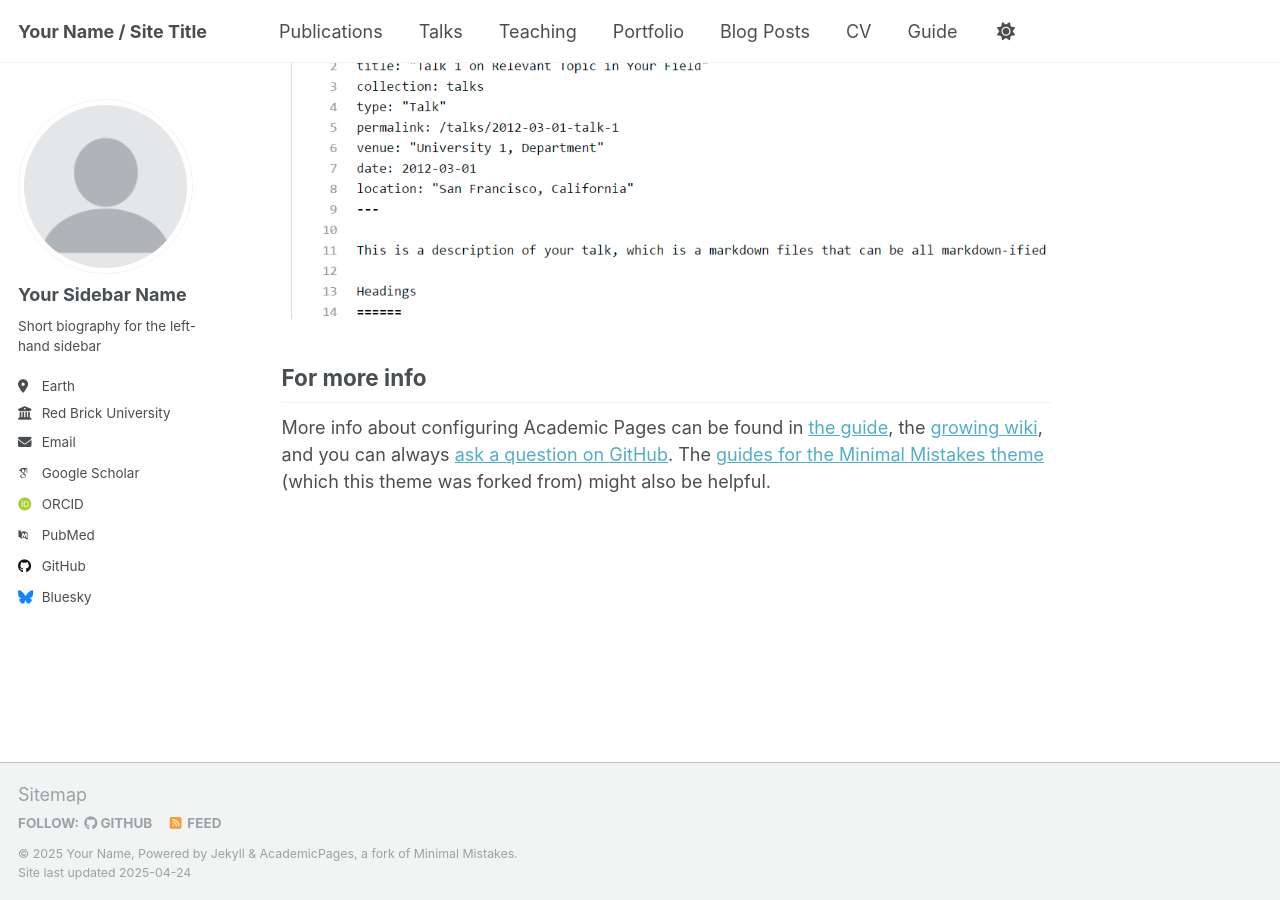
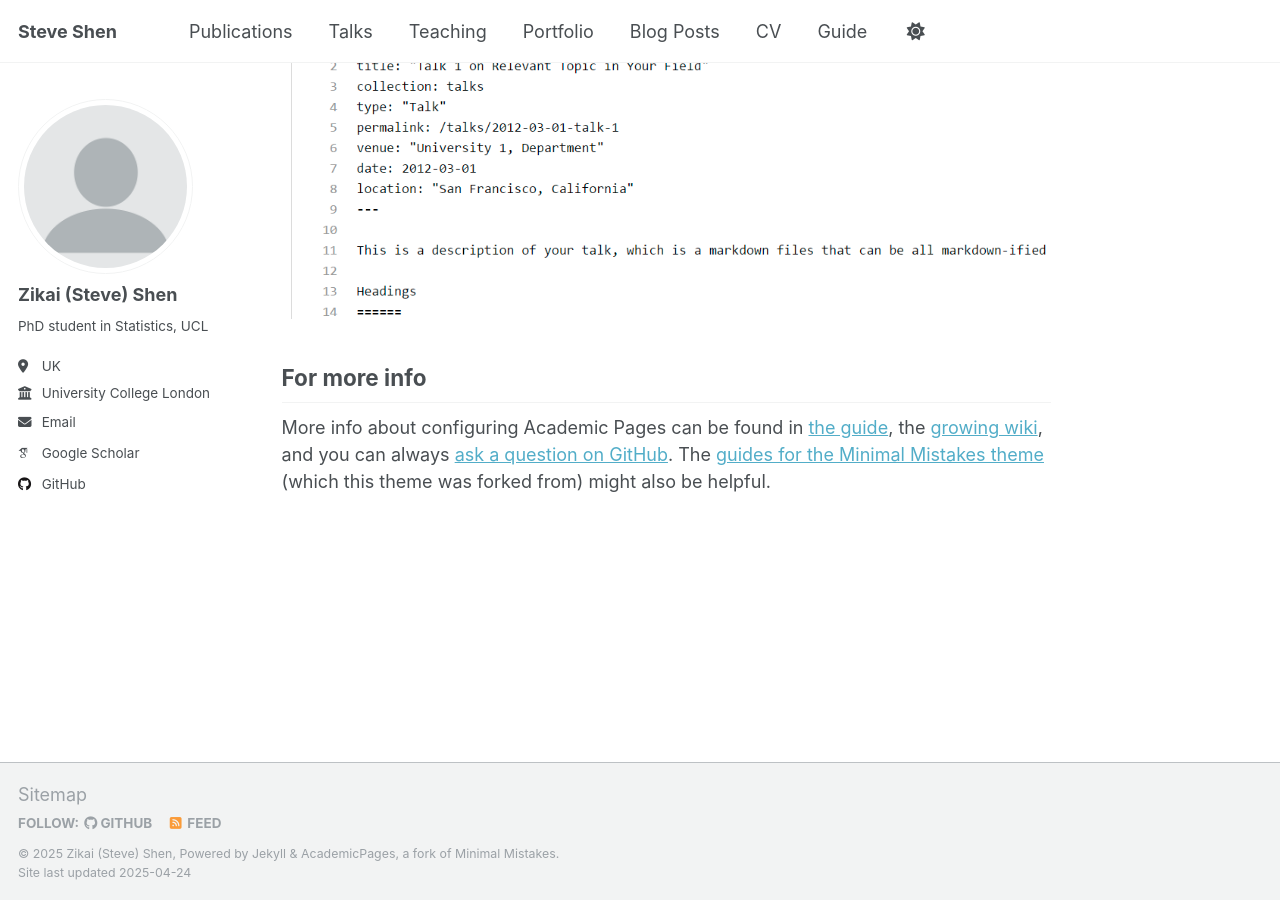
Before and after one commit to stevezshen/stevezshen.github.io, a Jekyll site: the page built from _pages/about.md, in a window 1280 px wide and 900 px high, scrolled down 2636 px. Built offline with Jekyll 4.4.1, drawn with Linux system fonts in a browser that asks for light colours; some web fonts are replaced.

Commit message:
Update _config.yml

```diff
--- a/_config.yml
+++ b/_config.yml
@@ -9,13 +9,13 @@
 # Basic Site Settings
 locale                   : "en-US"
 site_theme               : "default"
-title                    : "Your Name / Site Title"
+title                    : "Steve Shen"
 title_separator          : "-"
-name                     : &name "Your Name"
-description              : &description "personal description"
-url                      : https://academicpages.github.io # the base hostname & protocol for your site e.g. "https://[your GitHub username].github.io"
+name                     : &name "Zikai (Steve) Shen"
+description              : &description "PhD student in Statistics, UCL"
+url                      : https://stevezshen.github.io # the base hostname & protocol for your site e.g. "https://[your GitHub username].github.io"
 baseurl                  : "" # the subpath of your site, e.g. "/blog"
-repository               : "academicpages/academicpages.github.io"
+repository               : "stevezshen.github.io"
 
 # Site Author - The following control what appear as part of the author content on the side bar.
 #               If a field is blank the icon and link will not appear, otherwise it will be shown.
@@ -23,21 +23,21 @@ repository               : "academicpages/academicpages.github.io"
 author:
   # Biographic information
   avatar           : "profile.png"
-  name             : "Your Sidebar Name"
+  name             : "Zikai (Steve) Shen"
   pronouns         : # example: "she/her"
-  bio              : "Short biography for the left-hand sidebar"
-  location         : "Earth"
-  employer         : "Red Brick University"
+  bio              : "PhD student in Statistics, UCL"
+  location         : "UK"
+  employer         : "University College London"
   uri              : # URL
-  email            : "none@example.org"
+  email            : "zciczsh@ucl.ac.uk"
 
   # Academic websites
   arxiv            : # URL - Update with the correct link to your profile
-  googlescholar    : "https://scholar.google.com/citations?user=PS_CX0AAAAAJ"
+  googlescholar    : "https://scholar.google.com/citations?user=z1MLOpoAAAAJ&hl=en"
   impactstory      : # URL
-  orcid            : "http://orcid.org/yourorcidurl"
+  orcid            :
   semantic         : # URL
-  pubmed           : "https://www.ncbi.nlm.nih.gov/pubmed/?term=john+snow"
+  pubmed           :
   researchgate     : # URL
   scopus           : # URL
 
@@ -45,12 +45,12 @@ author:
   bitbucket        : # Username - Update with your username on the site
   codepen          : # Username
   dribbble         : # Username
-  github           : "academicpages"
+  github           : "https://github.com/stevezshen"
   kaggle           : # Username
   stackoverflow    : # User number or user number and name (i.e., use "1" or "1/jeff-atwood")
 
   # Social media
-  bluesky          : "bsky.app" # Replace this with you Bluesky username
+  bluesky          :   # Replace this with you Bluesky username
   facebook         : # Username
   flickr           : # Username
   foursquare       : # Username
@@ -131,7 +131,7 @@ yandex_site_verification :
 
 # Social Sharing
 twitter:
-  username               : &twitter
+  username               :
 facebook:
   username               :
   app_id                 :
```
